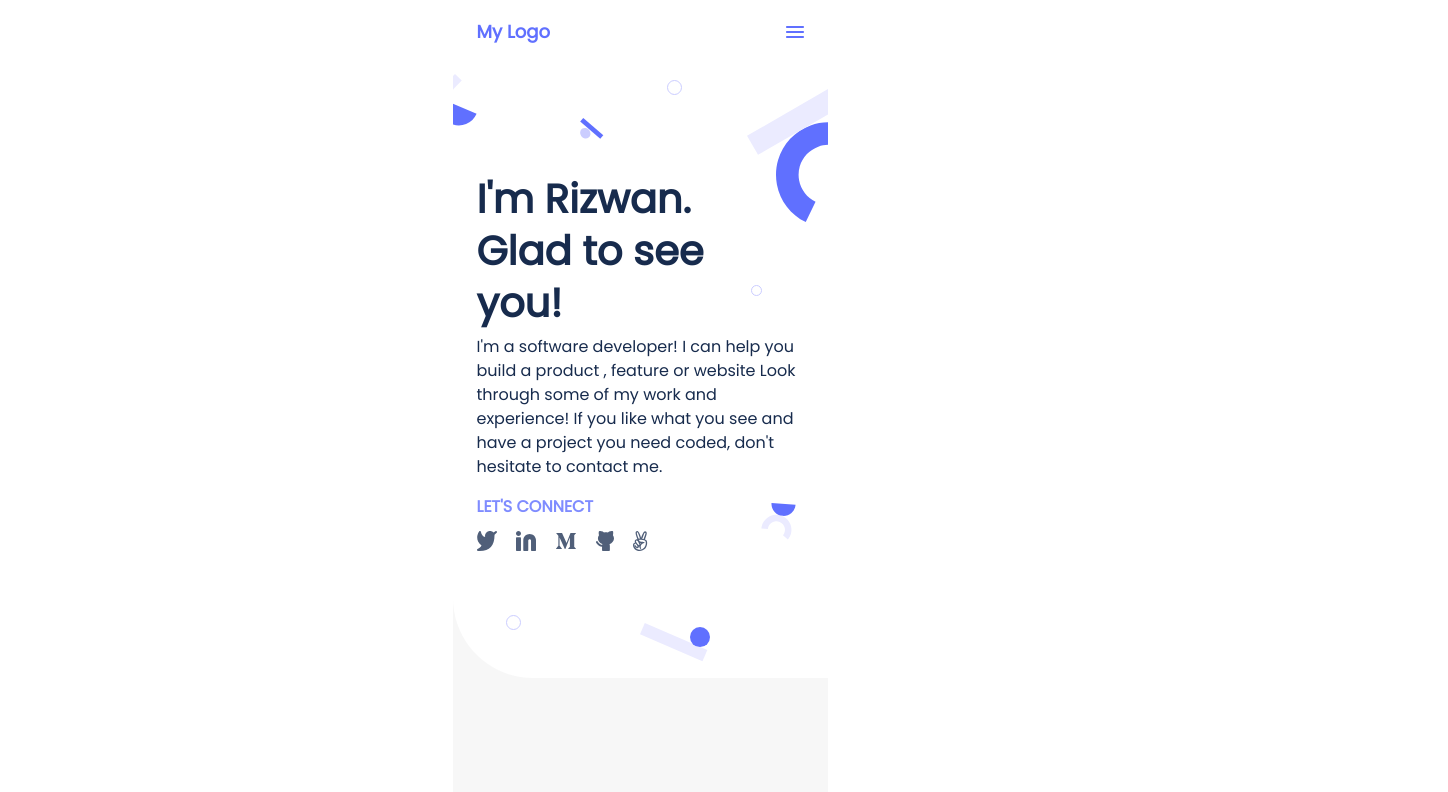
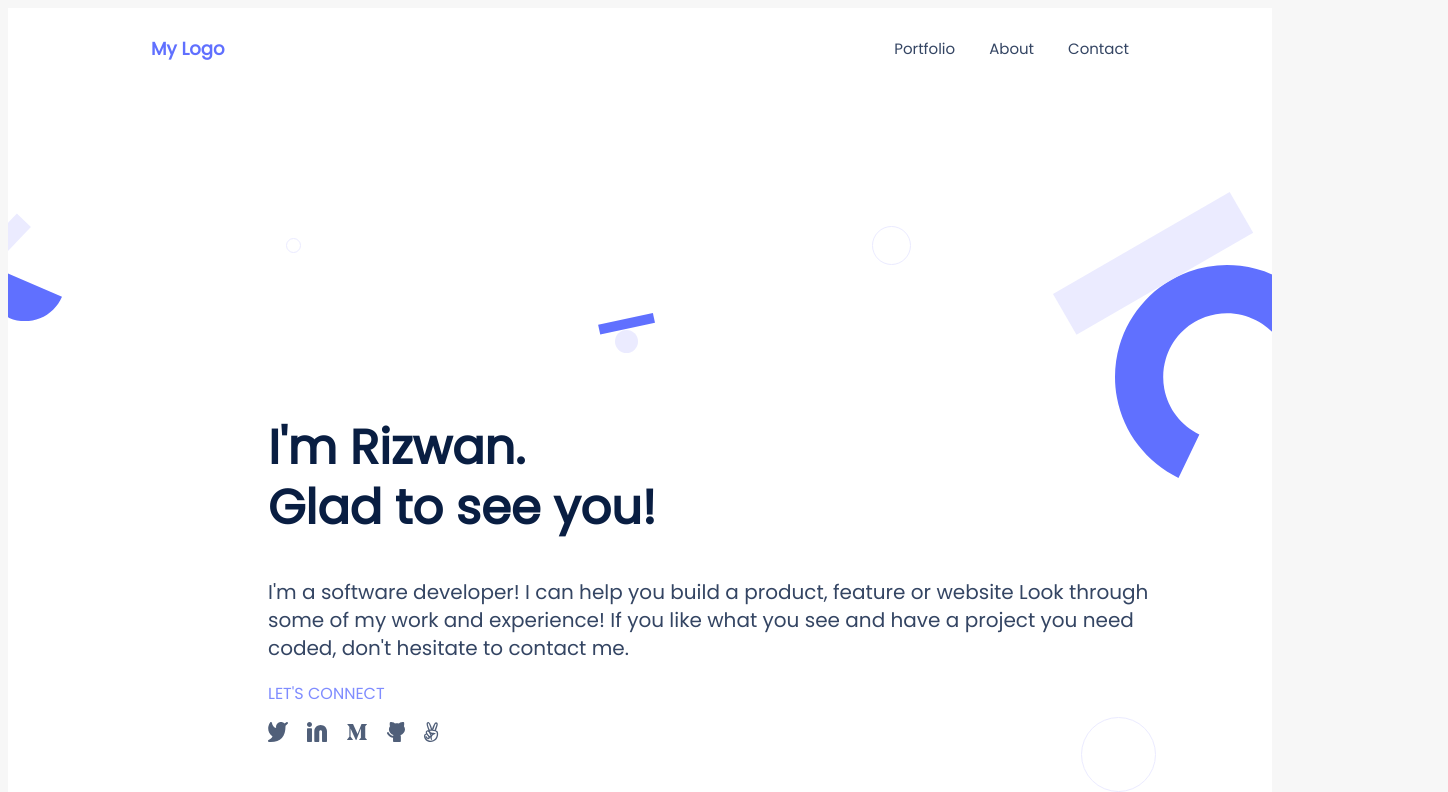
Before and after one commit to Riz-75/Portfolio-Clone, a plain HTML site: page index.html in a window 1280 px wide. Shown: the top 792 px of the page, 1448 px wide, since content can reach past the window. Drawn offline with Linux system fonts and the light colour scheme.

Commit message:
added css for header and headline section

```diff
--- a/index.html
+++ b/index.html
@@ -12,11 +12,16 @@
     <div class="home">
       <div class="toolbar">
         <h1>My Logo</h1>
+        <div class="nav">
+          <p>Portfolio</p>
+          <p>About</p>
+          <p>Contact</p>
+        </div>
         <img src="assets/images/union.svg" alt="">
       </div>
       <div class="headline">
-        <h2>I'm Rizwan.<br>Glad to see<br>you!</h2>
-        <p>I'm a software developer! I can help you build a product , feature or website Look through some of my work and experience! If you like what you see and have a project you need coded, don't hesitate to contact me.</p>
+        <h2>I'm Rizwan.<br>Glad to see <span><br></span>you!</h2>
+        <p>I'm a software developer! I can help you build a product, feature or website Look through some of my work and experience! If you like what you see and have a project you need coded, don't hesitate to contact me.</p>
         <p class="connect">LET'S CONNECT</p>
         <img class="social" src="assets/images/social-media-icons.svg" alt="">
       </div>
--- a/styles.css
+++ b/styles.css
@@ -1,10 +1,11 @@
+@media screen and (max-width: 376px) {
+
   body {
     display: flex;
     justify-content: center;
   }
 
   .mobile-first {
-  width: 375px;
     background-color: #f7f7f7;
   }
 
@@ -33,6 +34,10 @@ body {
     color: #6070ff;
   }
 
+  .toolbar .nav {
+    display: none;
+  }
+
   .toolbar img {
     width: 18px;
     height: 12px;
@@ -47,7 +52,7 @@ body {
 
   .headline h2 {
     height: 150px;
-  margin: 0.83em 24px 12px;
+    margin: 0.83em 24px 16px;
     padding-top: 66px;
     font-size: 40px;
     font-family: Poppins, sans-serif;
@@ -331,3 +336,102 @@ body {
     font-size: 17px;
     color: #6070ff;
   }
+
+}
+
+@media screen and (min-width: 376px) {
+
+  body {
+    font-family: Poppins, sans-serif;
+    background-color: #f7f7f7;
+  }
+
+  .home {
+    height: 400px;
+    background-color: white ;
+  }
+
+  .toolbar {
+    padding: 16px 143px;
+    background-color: white;
+    display: flex;
+    align-items: center;
+    justify-content: space-between;
+  }
+
+  .toolbar h1 {
+    display: inline;
+    line-height: 20px;
+    font-weight: 700;
+    font-size: 18px;
+    color: #6070ff;
+  }
+
+  .toolbar img {
+    display: none;
+  }
+
+  .toolbar .nav {
+    display: flex;
+    gap: 34px;
+  }
+
+  .nav p {
+    display: inline;
+    line-height: 20px;
+    font-weight: 500;
+    font-size: 15px;
+    color: #344563;
+
+  }
+
+  .headline {
+    height: 846px;
+    background-color: white;
+    background-image: url("/assets/images/desk-header-bg.svg");
+    background-repeat: no-repeat;
+    background-position: center;
+    border-bottom-left-radius: 20%;
+  }
+  .headline h2 {
+    padding: 288px 260px 0;
+    line-height: 60px;
+    font-weight: 700;
+    font-size: 48px;
+    color: #091e42;
+  }
+
+  .headline span {
+    display: none;
+  }
+
+  .headline p {
+    width: 920px;
+    padding: 0 260px;
+    line-height: 28px;
+    font-weight: 500;
+    font-size: 20px;
+    color: #344563;
+  }
+
+  .headline .connect {
+    line-height: 24px;
+    font-weight: 500;
+    font-size: 16px;
+    color: #7f8cff;
+  }
+
+
+  .headline .social {
+    padding: 0 260px;
+  }
+
+
+
+
+
+  .work {
+    margin-top: 658px;
+  }
+
+}
```
Also changed, not shown: assets/images/desk-header-bg.svg (added). Lines whose indentation alone changed are shown as unchanged.
